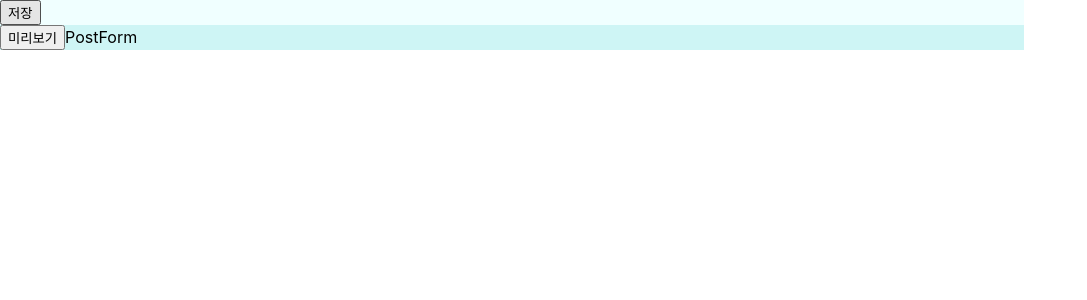
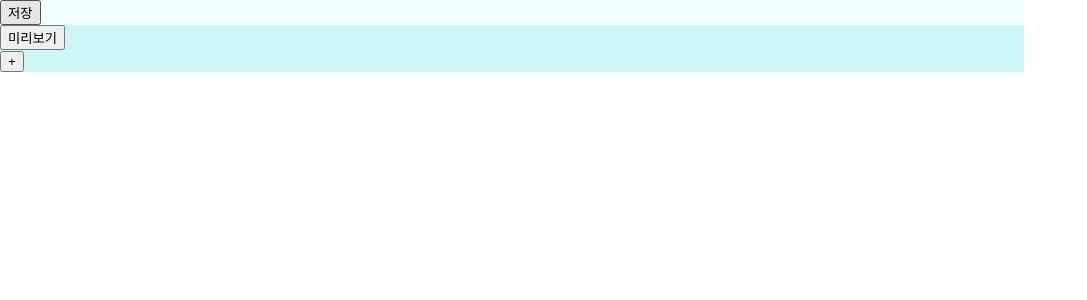
Before and after one commit to JinHyeonBae/BamtolBlog, a React (Create React App) app in the folder front/: page /write in a window 1280 px wide. Shown: the top 300 px of the page, without its empty margins (0-1087 px from the left). Built offline with nearby package versions, Linux system fonts and the light colour scheme.

Commit message:
feat(post modify): 글쓰기에서 수정 가능한 div 추가하는 기능 추가

```diff
--- a/front/src/components/PostWrite/PostModify.js
+++ b/front/src/components/PostWrite/PostModify.js
@@ -2,11 +2,11 @@ import React, { useState, useCallback } from 'react';
 import { useDispatch } from 'react-redux';
 import { CHANGE_VIEWMODE } from '../../_actions/types';
 import { savePostContentsAction } from '../../_actions';
-import PostForm from './PostForm';
+import shortid from 'shortid';
 
 const PostModify = () => {
   const dispatch = useDispatch();
-  const [postContents, ] = useState('');  //object 형태
+  const [postContents, setPostContents] = useState([]);  //object 형태
 
   const changeViewMode = useCallback(()=>{
     //await
@@ -17,10 +17,39 @@ const PostModify = () => {
     })
   }, [])
 
+  // const onChangeBlockObject = () => {
+  //   console.log(postContents);
+  // }
+
+  const makeNewBlockObject = () => {
+    // const target = document.getElementsByClassName('postContentsBody')[0];
+    // let div = document.createElement('div');
+    // div.setAttribute('className', 'blockObject');
+    // div.setAttribute('contentEditable', 'true');
+    // div.addEventListener('ValueChange', onChangeBlockObject);
+    // target.append(div);
+    const newBlockObject = {
+      id: shortid.generate(),
+      type: "paragraph",
+      text: "",
+      children: []
+    }
+    setPostContents([...postContents, newBlockObject]);
+    console.log(postContents);
+  }
+
   return (
   <div className='PostModify'>
     <button onClick={changeViewMode}>미리보기</button>
-    <PostForm />
+    <div className='postContentsBody' >
+      {postContents && postContents?.map( el => (
+        <div key={el.id} className="blockObject" type={el.type} contentEditable="true" suppressContentEditableWarning="true">
+          {el.text}
+        </div>
+        )
+      )}
+    </div>
+   <button onClick={makeNewBlockObject}>+</button>
   </div>
   )
 }
--- a/front/src/components/PostWrite/PostWrite.scss
+++ b/front/src/components/PostWrite/PostWrite.scss
@@ -5,6 +5,10 @@
 
 .PostModify {
   background-color: rgb(206, 245, 245);
+  width: 100%;
+  .blockObject {
+    height: 20px;
+  }
 }
 
 .PostPreview {
```
